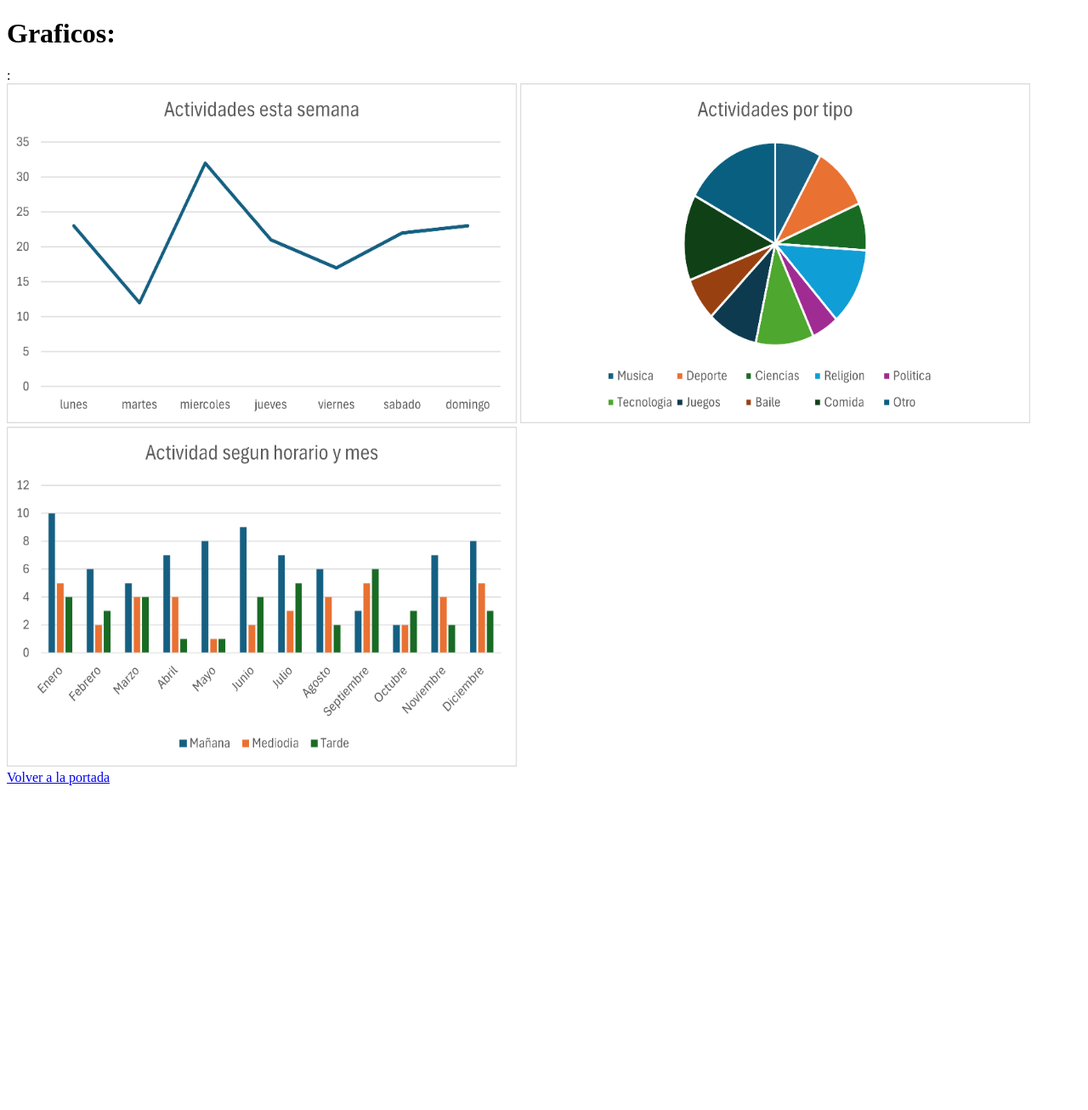
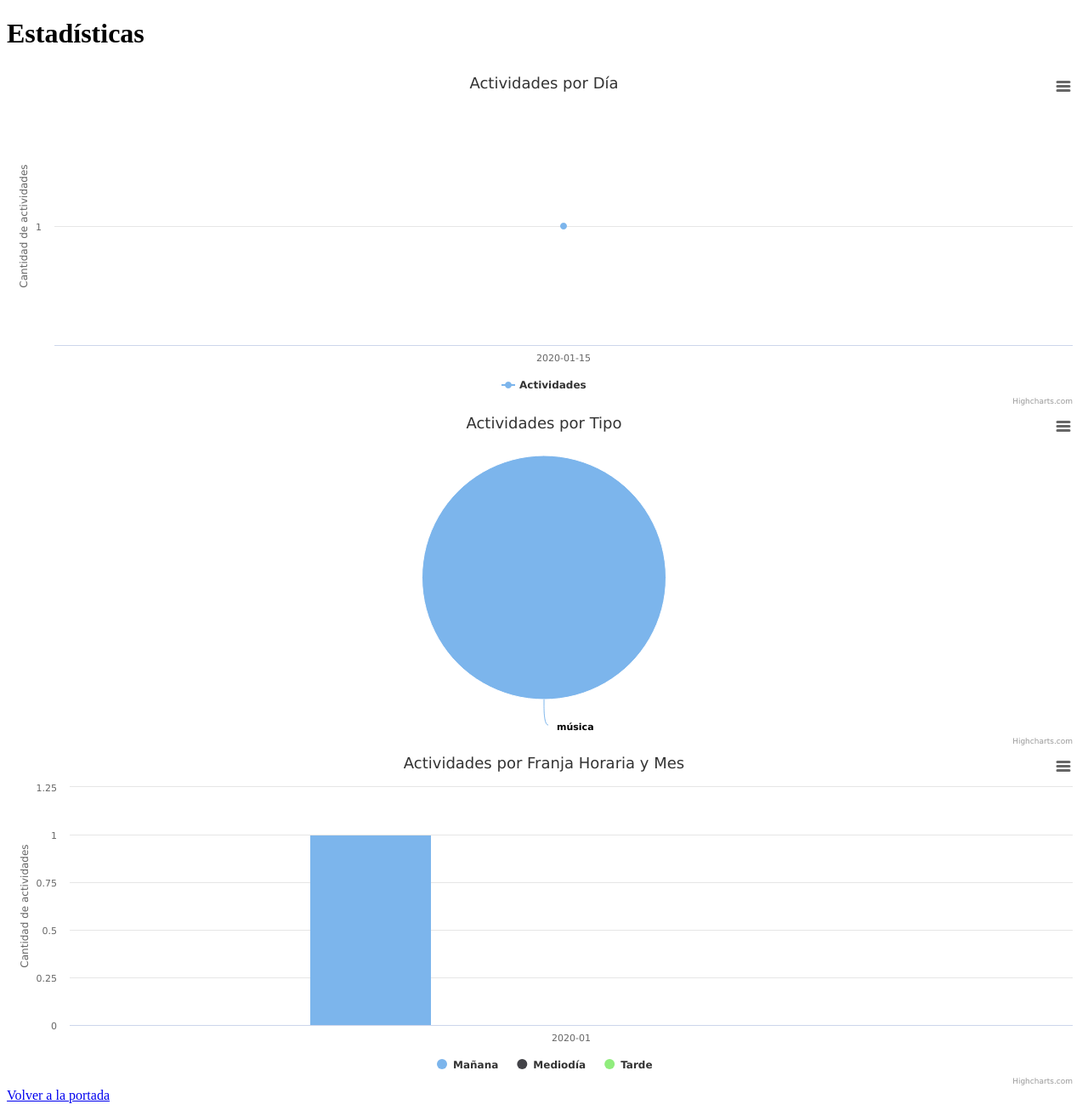
Before and after one commit to Sp00kyafb0i/desarrollo_web_raul_aliste, a Flask app: page /estadisticas in a window 1280 px wide. Shown: the part 46-1352 px from the top of the page at 85% size. Before the commit the page ends 970 px from the top, so only its background shows below. Run offline with Flask 3, Linux system fonts and the light colour scheme; tables that the repository leaves empty hold one stand-in row (values such as "Sample post").

Commit message:
added statistics

```diff
--- a/app.py
+++ b/app.py
@@ -139,3 +139,18 @@
 
         data = db.get_activities(5)
         return redirect(url_for('ver_actividad', id=activity_id))
+
+
+
+
+@app.route("/api/estadisticas/actividades-por-dia")
+def actividades_por_dia():
+    return jsonify(db.estadisticas_por_dia())
+
+@app.route("/api/estadisticas/actividades-por-tipo")
+def actividades_por_tipo():
+    return jsonify(db.estadisticas_por_tipo())
+
+@app.route("/api/estadisticas/actividades-por-franja")
+def actividades_por_franja():
+    return jsonify(db.estadisticas_por_franja())
--- a/database/db.py
+++ b/database/db.py
@@ -172,3 +172,61 @@
     comuna = session.query(Comuna).filter_by(id=user).first()
     session.close()
     return comuna
+
+
+
+
+def estadisticas_por_dia():
+    actividades = get_activities(None)  # obtener todas
+    conteo = {}
+    for act in actividades:
+        dia = act.dia_hora_inicio.date()
+        if dia not in conteo:
+            conteo[dia] = 0
+        conteo[dia] += 1
+    return [{"dia": str(k), "cantidad": v} for k, v in sorted(conteo.items())]
+
+
+def estadisticas_por_tipo():
+    actividades = get_activities(None)
+    conteo = {}
+    for act in actividades:
+        tema = get_tema(act.id)
+        if tema.tema not in conteo:
+            conteo[tema.tema] = 0
+        conteo[tema.tema] += 1
+    return [{"tipo": k, "cantidad": v} for k, v in conteo.items()]
+
+
+
+def estadisticas_por_franja():
+    actividades = get_activities(None)
+    franjas = {
+        "mañana": {},
+        "mediodía": {},
+        "tarde": {}
+    }
+    meses_set = set()
+
+    for act in actividades:
+        mes = act.dia_hora_inicio.strftime("%Y-%m")
+        hora = act.dia_hora_inicio.hour
+        if hora < 12:
+            franja = "mañana"
+        elif hora < 14:
+            franja = "mediodía"
+        else:
+            franja = "tarde"
+
+        if mes not in franjas[franja]:
+            franjas[franja][mes] = 0
+        franjas[franja][mes] += 1
+        meses_set.add(mes)
+
+    meses = sorted(meses_set)
+    return {
+        "meses": meses,
+        "manana": [franjas["mañana"].get(m, 0) for m in meses],
+        "mediodia": [franjas["mediodía"].get(m, 0) for m in meses],
+        "tarde": [franjas["tarde"].get(m, 0) for m in meses],
+    }
--- a/templates/html/estadisticas.html
+++ b/templates/html/estadisticas.html
@@ -1,23 +1,78 @@
 <!DOCTYPE html>
 <html lang="es">
-    <head>
-        <meta charset="utf-8">
-        <meta http-equiv="X-UA-Compatible" content="IE=edge">
-        <title>Estadisticas</title>
-        <meta name="description" content="">
-        <meta name="viewport" content="width=device-width, initial-scale=1">
-        <link rel="stylesheet" href="{{ url_for('static', filename='css/index.css') }}">
-    </head>
-    <body>
+<head>
+    <meta charset="utf-8">
+    <title>Estadísticas</title>
+    <script src="https://code.highcharts.com/highcharts.js"></script>
+    <script src="https://code.highcharts.com/modules/exporting.js"></script>
+    <script src="https://code.highcharts.com/modules/export-data.js"></script>
+    <script src="https://code.highcharts.com/modules/accessibility.js"></script>
+</head>
+<body>
+    {% include 'html/navbar.html' %}
 
-        {% include 'html/navbar.html' %}
+    <h1>Estadísticas</h1>
 
-        <div class="graphs">
-            <h1>Graficos:</h1>: <br>
-            <img src="/images/graph1.png" alt="Graph1">
-            <img src="/images/graph2.png" alt="Graph2">
-            <img src="/images/graph3.png" alt="Graph3">
-        </div>
-        <a href="index.html">Volver a la portada</a>
-    </body>
+    <div id="grafico-lineas" style="width:100%; height:400px;"></div>
+    <div id="grafico-torta" style="width:100%; height:400px;"></div>
+    <div id="grafico-barras" style="width:100%; height:400px;"></div>
+
+    <a href="{{ url_for('main') }}">Volver a la portada</a>
+
+    <script>
+        // Gráfico de líneas
+        fetch('/api/estadisticas/actividades-por-dia')
+            .then(res => res.json())
+            .then(data => {
+                Highcharts.chart('grafico-lineas', {
+                    chart: { type: 'line' },
+                    title: { text: 'Actividades por Día' },
+                    xAxis: { categories: data.map(d => d.dia) },
+                    yAxis: { title: { text: 'Cantidad de actividades' } },
+                    series: [{ name: 'Actividades', data: data.map(d => d.cantidad) }]
+                });
+            });
+
+
+
+
+
+        // Gráfico de torta
+        fetch('/api/estadisticas/actividades-por-tipo')
+            .then(res => res.json())
+            .then(data => {
+                Highcharts.chart('grafico-torta', {
+                    chart: { type: 'pie' },
+                    title: { text: 'Actividades por Tipo' },
+                    series: [{
+                        name: 'Cantidad',
+                        colorByPoint: true,
+                        data: data.map(t => ({ name: t.tipo, y: t.cantidad }))
+                    }]
+                });
+            });
+
+
+
+
+        // Gráfico de barras
+        fetch('/api/estadisticas/actividades-por-franja')
+            .then(res => res.json())
+            .then(data => {
+                Highcharts.chart('grafico-barras', {
+                    chart: { type: 'column' },
+                    title: { text: 'Actividades por Franja Horaria y Mes' },
+                    xAxis: { categories: data.meses, crosshair: true },
+                    yAxis: { min: 0, title: { text: 'Cantidad de actividades' }},
+                    tooltip: { shared: true },
+                    plotOptions: { column: { pointPadding: 0.2, borderWidth: 0 }},
+                    series: [
+                        { name: 'Mañana', data: data.manana },
+                        { name: 'Mediodía', data: data.mediodia },
+                        { name: 'Tarde', data: data.tarde }
+                    ]
+                });
+            });
+    </script>
+</body>
 </html>
```
